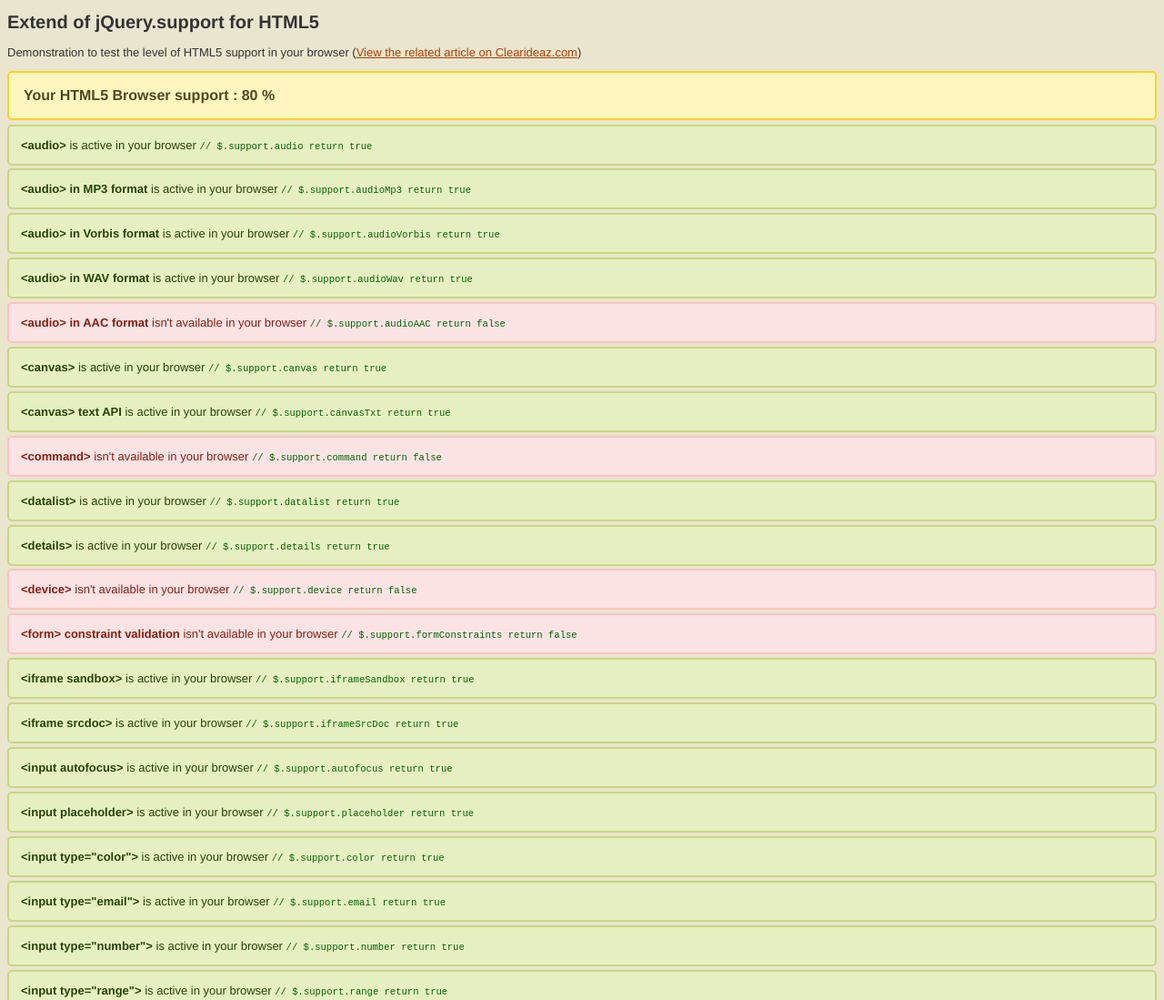
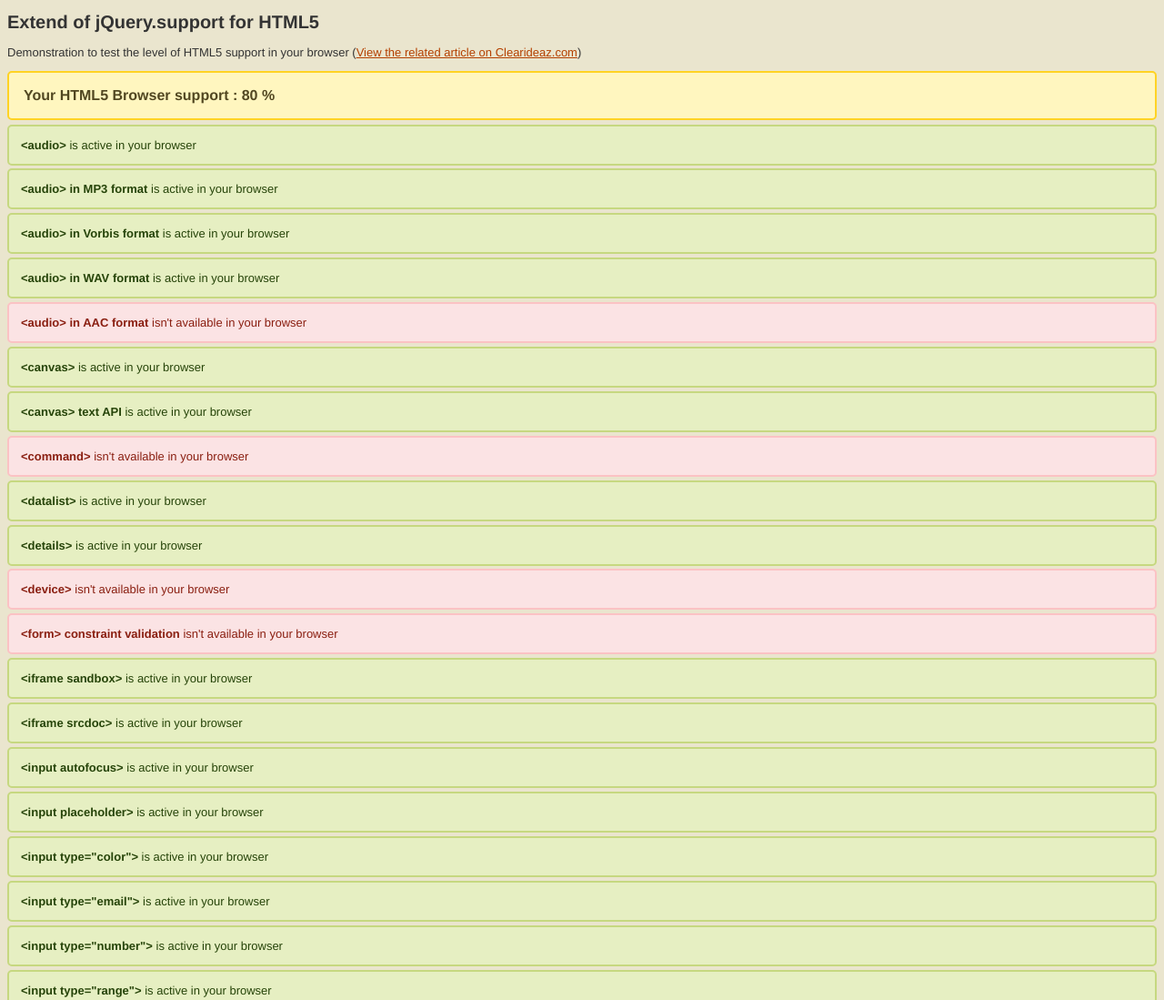
Before and after one commit to ogorzalka/jquerySupportHTML5, a plain HTML site: page index.html in a window 1280 px wide. Shown: the top 1099 px of the page at 91% size. Drawn offline with nearby package versions, Linux system fonts and the light colour scheme.

Commit message:
Modification of contentEditable

```diff
--- a/index.html
+++ b/index.html
@@ -92,7 +92,7 @@
         txtResult = 'isn\'t available in your browser';
         lose++;
       }
-      htmlTest += '<li class="'+className+'"><strong>'+supportList[supportAlias]+'</strong> '+txtResult+' <pre>// $.support.'+supportAlias+' return '+((className=='rocks') ? 'true': 'false')+'</pre></li>'
+      htmlTest += '<li class="'+className+'"><strong>'+supportList[supportAlias]+'</strong> '+txtResult+'</li>'
     }
     var htmlSupport = 'Your HTML5 Browser support : <strong>'+Math.round(win*100/(win+lose))+' %</strong>';
 
--- a/jquerySupportHTML5.js
+++ b/jquerySupportHTML5.js
@@ -75,7 +75,7 @@ Usage : $.support.audio to test the Audio support or jQuery.support.color to tes
         videoWebM: !! (e.canPlayType && e.canPlayType('video/webm; codecs="vp8, vorbis"').replace(/no/, '')),
         videoH264: !! (e.canPlayType && e.canPlayType('video/mp4; codecs="avc1.42E01E, mp4a.40.2"').replace(/no/, '')),
         videoTheora: !! (e.canPlayType && e.canPlayType('video/ogg; codecs="theora, vorbis"').replace(/no/, '')),
-        contentEditable: 'isContentEditable' in doc.createElement('span'),
+        contentEditable: 'contentEditable' in document.createElement('div'),
         crossDocumentMessaging: !! window.postMessage,
         dragAndDrop: 'draggable' in doc.createElement('span'),
         fileAPI: typeof FileReader != 'undefined',
```
